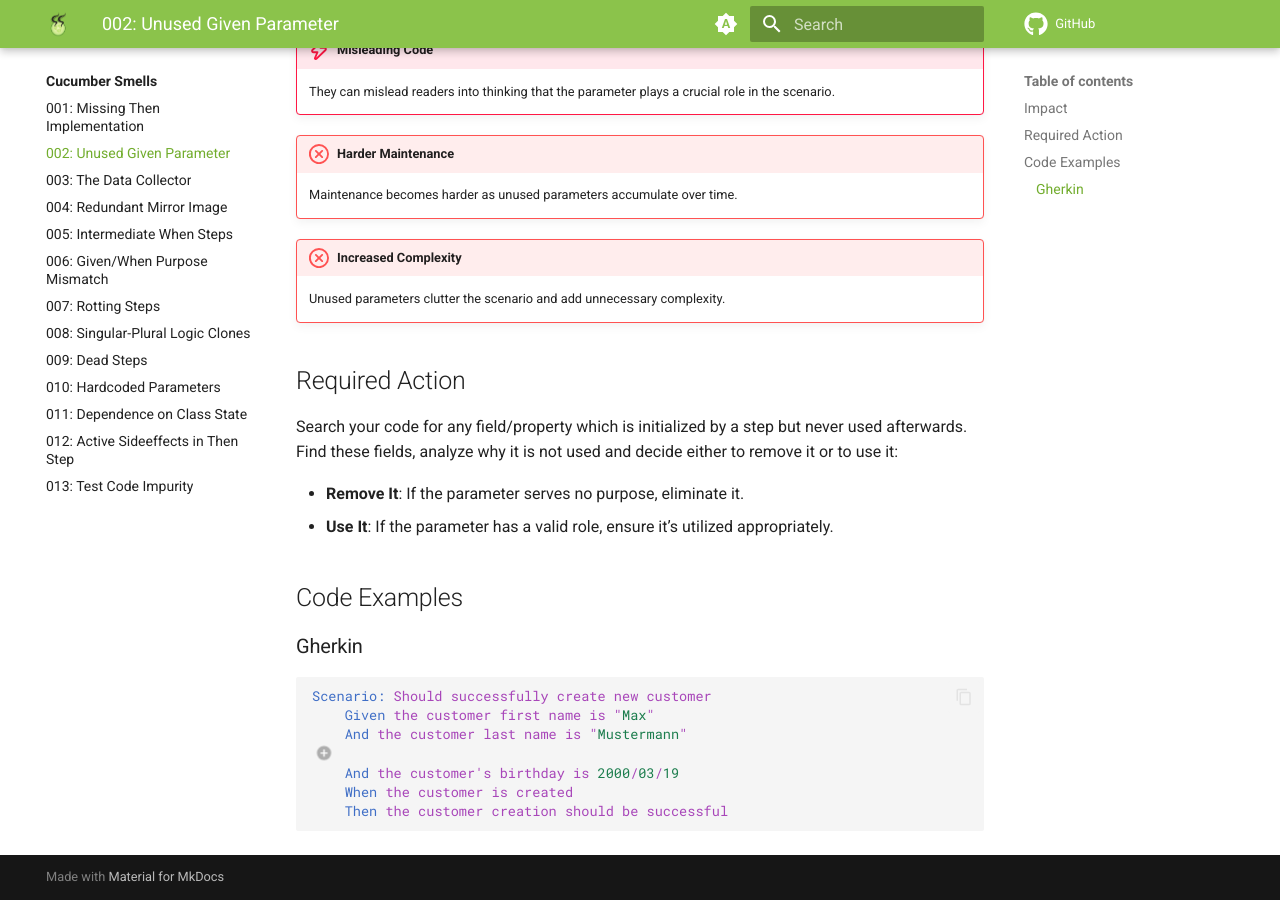
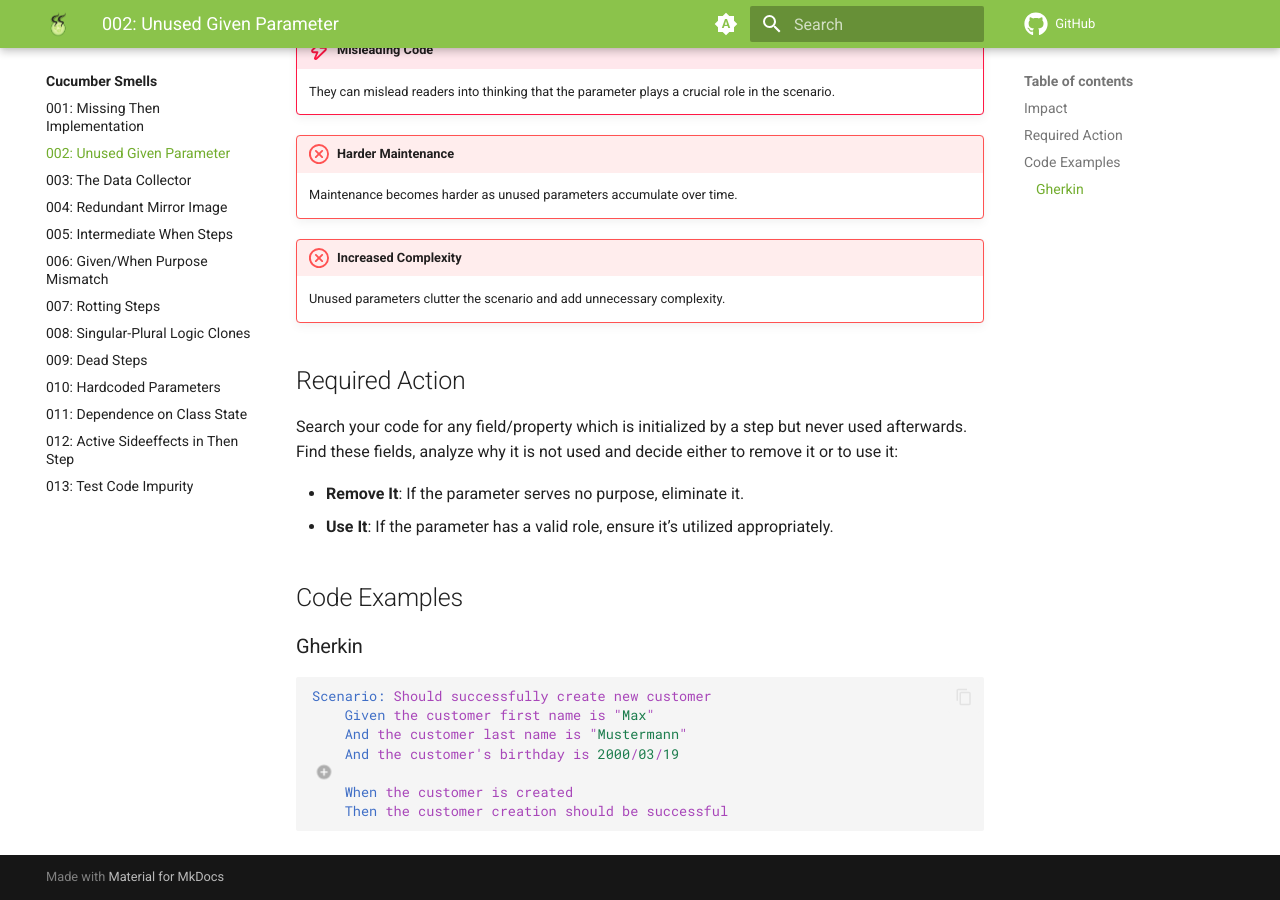
Before and after one commit to Cucumber-Diseases/cucumber-diseases.github.io, an MkDocs documentation site: the page built from docs/smells/002-unused-given.md, in a window 1280 px wide and 900 px high, scrolled down 536 px. Built offline with MkDocs 1.6.1 and Material for MkDocs 9.7.7, drawn with Linux system fonts in a browser that asks for light colours.

Commit message:
move footnote

````diff
--- a/docs/smells/002-unused-given.md
+++ b/docs/smells/002-unused-given.md
@@ -32,8 +32,8 @@ Search your code for any field/property which is initialized by a step but never
 Scenario: Should successfully create new customer
     Given the customer first name is "Max"
     And the customer last name is "Mustermann"
+    And the customer's birthday is 2000/03/19
 # (1)!
-    And the customer's birthday is 2000/03/19
     When the customer is created
     Then the customer creation should be successful
 ```
````
